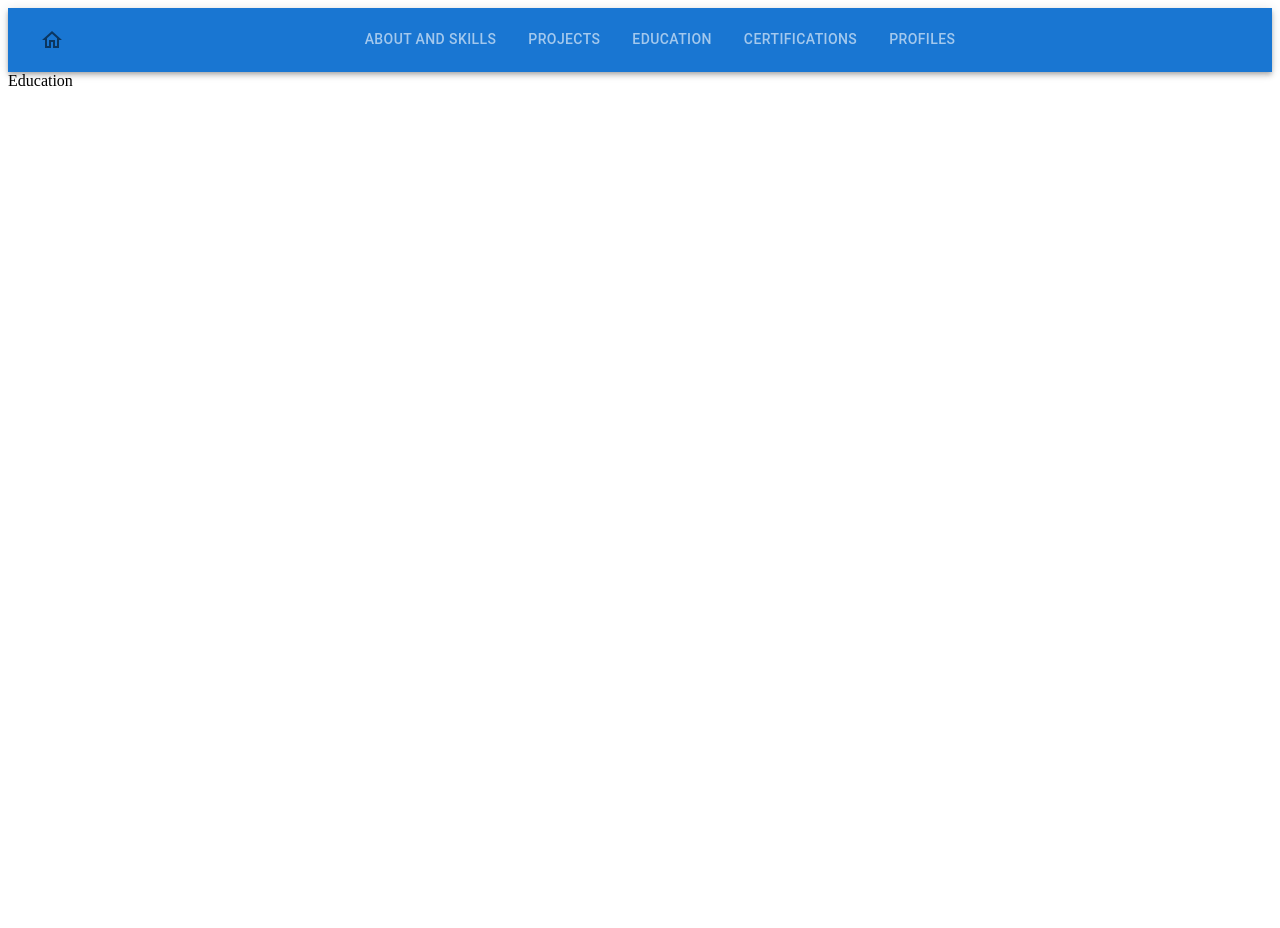
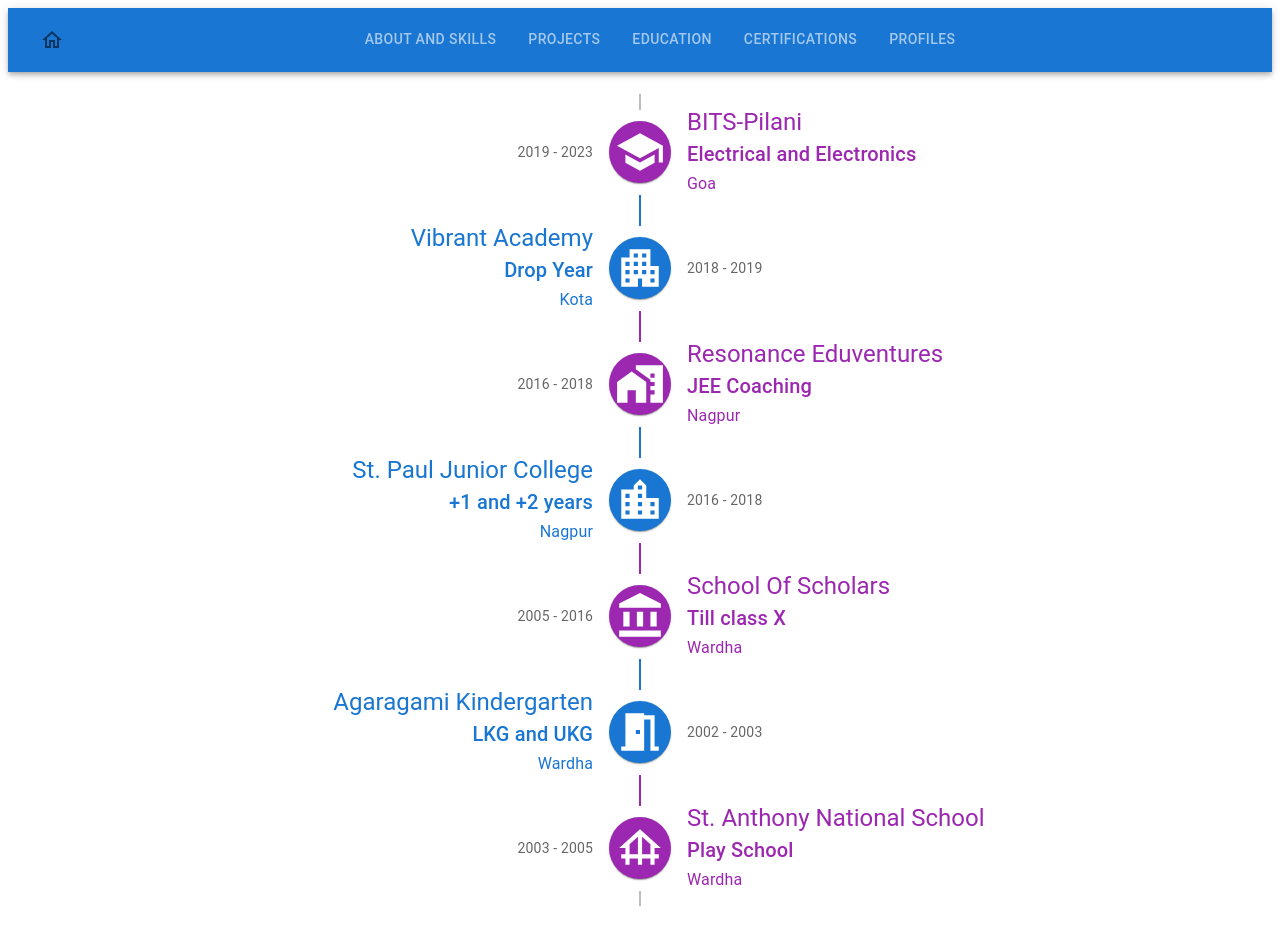
Before and after one commit to me-aditya/Portfolio-Website, a React (Create React App) app in the folder client/: page /education in a window 1280 px wide. Before the commit the page ends 800 px from the top, so only its background shows below. Built offline with nearby package versions, Linux system fonts and the light colour scheme.

Commit message:
added education page and education details data

```diff
--- a/client/package.json
+++ b/client/package.json
@@ -6,6 +6,7 @@
     "@emotion/react": "^11.10.0",
     "@emotion/styled": "^11.10.0",
     "@mui/icons-material": "^5.8.4",
+    "@mui/lab": "^5.0.0-alpha.95",
     "@mui/material": "^5.10.1",
     "@testing-library/jest-dom": "^5.16.5",
     "@testing-library/react": "^13.3.0",
--- /dev/null
+++ b/client/src/Data/EducationDetails.js
@@ -0,0 +1,48 @@
+export const ResonanceEduventures = {
+    name: 'Resonance Eduventures',
+    type : 'JEE Coaching',
+    year : '2016 - 2018',
+    location : 'Nagpur',
+}
+
+export const VibrantAcademy = {
+    name: 'Vibrant Academy',
+    type : 'Drop Year',
+    year : '2018 - 2019',
+    location : 'Kota',
+}
+
+export const SchoolOfScholars = {
+    name: 'School Of Scholars',
+    type : 'Till class X',
+    year : '2005 - 2016',
+    location : 'Wardha',
+}
+
+export const StPaulJuniorCollege = {
+    name: 'St. Paul Junior College',
+    type : '+1 and +2 years',
+    year : '2016 - 2018',
+    location : 'Nagpur',
+}
+
+export const StAnthonyNationalSchool = {
+    name: 'St. Anthony National School',
+    type : 'Play School',
+    year : '2003 - 2005',
+    location : 'Wardha',
+}
+
+export const AgaragamiKindergarten = {
+    name: 'Agaragami Kindergarten',
+    type : 'LKG and UKG',
+    year : '2002 - 2003',
+    location : 'Wardha',
+}
+
+export const BITSPilani = {
+    name: 'BITS-Pilani',
+    type : 'Electrical and Electronics',
+    year : '2019 - 2023',
+    location : 'Goa',
+}
--- a/client/src/Pages/Education.jsx
+++ b/client/src/Pages/Education.jsx
@@ -1,8 +1,203 @@
 import React from 'react' ;
+import Timeline from '@mui/lab/Timeline';
+import TimelineItem from '@mui/lab/TimelineItem';
+import TimelineSeparator from '@mui/lab/TimelineSeparator';
+import TimelineConnector from '@mui/lab/TimelineConnector';
+import TimelineContent from '@mui/lab/TimelineContent';
+import TimelineOppositeContent from '@mui/lab/TimelineOppositeContent';
+import TimelineDot from '@mui/lab/TimelineDot';
+import AccountBalanceIcon from '@mui/icons-material/AccountBalance';
+import Typography from '@mui/material/Typography';
+import SchoolIcon from '@mui/icons-material/School';
+import FoundationIcon from '@mui/icons-material/Foundation';
+import ApartmentIcon from '@mui/icons-material/Apartment';
+import LocationCityIcon from '@mui/icons-material/LocationCity';
+import HomeWorkIcon from '@mui/icons-material/HomeWork';
+import MeetingRoomIcon from '@mui/icons-material/MeetingRoom';
+
+import {
+  AgaragamiKindergarten,
+  BITSPilani,
+  ResonanceEduventures,
+  SchoolOfScholars,
+  StAnthonyNationalSchool,
+  StPaulJuniorCollege,
+  VibrantAcademy
+} from '../Data/EducationDetails' ;
 
 function Education() {
   return (
-    <div>Education</div>
+    <>
+      <Timeline position="alternate">
+        <TimelineItem>
+          <TimelineOppositeContent
+            sx={{ m: 'auto 0' }}
+            align="right"
+            variant="body2"
+            color="text.secondary"
+          >
+            {BITSPilani.year}
+          </TimelineOppositeContent>
+          <TimelineSeparator>
+            <TimelineConnector />
+            <TimelineDot color="secondary" sx={{ width: 50, height: 50 }}>
+                <SchoolIcon sx={{ width: 50, height: 50 }}/>
+            </TimelineDot>
+            <TimelineConnector sx={{ bgcolor: 'primary.main' }} />
+          </TimelineSeparator>
+          <TimelineContent sx={{ py: '12px', px: 2 }}>
+            <Typography variant="h5" component="span" color="secondary">
+              { BITSPilani.name }
+            </Typography>
+            <Typography variant="h6" color="secondary"> {BITSPilani.type} </Typography>
+            <Typography variant="subtitle1" color="secondary"> {BITSPilani.location} </Typography>
+          </TimelineContent>
+        </TimelineItem>
+        <TimelineItem>
+          <TimelineOppositeContent
+            sx={{ m: 'auto 0' }}
+            align="right"
+            variant="body2"
+            color="text.secondary"
+          >
+            {VibrantAcademy.year}
+          </TimelineOppositeContent>
+          <TimelineSeparator>
+            <TimelineConnector sx={{ bgcolor: 'primary.main' }} />
+            <TimelineDot color="primary" sx={{ width: 50, height: 50 }}>
+                <ApartmentIcon sx={{ width: 50, height: 50 }}/>
+            </TimelineDot>
+            <TimelineConnector sx={{ bgcolor: 'secondary.main' }} />
+          </TimelineSeparator>
+          <TimelineContent sx={{ py: '12px', px: 2 }}>
+            <Typography variant="h5" component="span" color="primary">
+              { VibrantAcademy.name}
+            </Typography>
+            <Typography variant="h6" color="primary">{VibrantAcademy.type}</Typography>
+            <Typography variant="subtitle1" color="primary"> {VibrantAcademy.location} </Typography>
+          </TimelineContent>
+        </TimelineItem>
+        <TimelineItem>
+        <TimelineOppositeContent
+          sx={{ m: 'auto 0' }}
+          align="right"
+          variant="body2"
+          color="text.secondary"
+        >
+          {ResonanceEduventures.year}
+        </TimelineOppositeContent>
+        <TimelineSeparator>
+          <TimelineConnector sx={{ bgcolor: 'secondary.main' }} />
+          <TimelineDot color="secondary" sx={{ width: 50, height: 50 }}>
+                <HomeWorkIcon sx={{ width: 50, height: 50 }}/>
+          </TimelineDot>
+          <TimelineConnector sx={{ bgcolor: 'primary.main' }} />
+        </TimelineSeparator>
+        <TimelineContent sx={{ py: '12px', px: 2 }} >
+          <Typography variant="h5" component="span" color="secondary">
+            {ResonanceEduventures.name}
+          </Typography>
+          <Typography variant="h6" color="secondary">{ResonanceEduventures.type}</Typography>
+          <Typography variant="subtitle1" color="secondary"> {ResonanceEduventures.location} </Typography>
+        </TimelineContent>
+      </TimelineItem>
+        <TimelineItem>
+          <TimelineOppositeContent
+            sx={{ m: 'auto 0' }}
+            align="right"
+            variant="body2"
+            color="text.secondary"
+          >
+            {StPaulJuniorCollege.year}
+          </TimelineOppositeContent>
+          <TimelineSeparator>
+            <TimelineConnector sx={{ bgcolor: 'primary.main' }} />
+            <TimelineDot color="primary" sx={{ width: 50, height: 50 }}>
+                <LocationCityIcon sx={{ width: 50, height: 50 }}/>
+            </TimelineDot>
+            <TimelineConnector sx={{ bgcolor: 'secondary.main' }} />
+          </TimelineSeparator>
+          <TimelineContent sx={{ py: '12px', px: 2 }}>
+            <Typography variant="h5" component="span" color = 'primary'>
+              {StPaulJuniorCollege.name}
+            </Typography>
+            <Typography variant="h6" color = 'primary'>{StPaulJuniorCollege.type}</Typography>
+            <Typography variant="subtitle1" color = 'primary'> {StPaulJuniorCollege.location} </Typography>
+          </TimelineContent>
+        </TimelineItem>
+        <TimelineItem>
+          <TimelineOppositeContent
+            sx={{ m: 'auto 0' }}
+            variant="body2"
+            color="text.secondary"
+          >
+            {SchoolOfScholars.year}
+          </TimelineOppositeContent>
+          <TimelineSeparator>
+            <TimelineConnector sx={{ bgcolor: 'secondary.main' }} />
+            <TimelineDot color = "secondary" sx={{ width: 50, height: 50 }} >
+                <AccountBalanceIcon sx={{ width: 50, height: 50 }}/>
+            </TimelineDot>
+            <TimelineConnector sx={{ bgcolor: 'primary.main' }} />
+          </TimelineSeparator>
+          <TimelineContent sx={{ py: '12px', px: 2 }}>
+            <Typography variant="h5" component="span" color = 'secondary'>
+              {SchoolOfScholars.name}
+            </Typography>
+            <Typography variant="h6" color = 'secondary'> {SchoolOfScholars.type}</Typography>
+            <Typography variant="subtitle1" color = 'secondary'> {SchoolOfScholars.location} </Typography>
+          </TimelineContent>
+        </TimelineItem>
+        <TimelineItem>
+        <TimelineOppositeContent
+            sx={{ m: 'auto 0' }}
+            align="right"
+            variant="body2"
+            color="text.secondary"
+          >
+            {AgaragamiKindergarten.year}
+          </TimelineOppositeContent>
+          <TimelineSeparator>
+            <TimelineConnector sx={{ bgcolor: 'primary.main' }} />
+            <TimelineDot color="primary" sx={{ width: 50, height: 50 }}>
+                <MeetingRoomIcon sx={{ width: 50, height: 50 }}/>
+            </TimelineDot>
+            <TimelineConnector sx={{ bgcolor: 'secondary.main' }} />
+          </TimelineSeparator>
+          <TimelineContent sx={{ py: '12px', px: 2 }}>
+            <Typography variant="h5" component="span" color = 'primary.main'>
+              {AgaragamiKindergarten.name}
+            </Typography>
+            <Typography variant="h6" color = 'primary.main'>{AgaragamiKindergarten.type}</Typography>
+            <Typography variant="subtitle1" color = 'primary.main'> {AgaragamiKindergarten.location} </Typography>
+          </TimelineContent>
+        </TimelineItem>
+        <TimelineItem>
+          <TimelineOppositeContent
+              sx={{ m: 'auto 0' }}
+              align="right"
+              variant="body2"
+              color="text.secondary"
+          >
+            {StAnthonyNationalSchool.year}
+          </TimelineOppositeContent>
+          <TimelineSeparator>
+            <TimelineConnector sx={{ bgcolor: 'secondary.main' }} />
+              <TimelineDot color="secondary" sx={{ width: 50, height: 50 }}>
+                  <FoundationIcon sx={{ width: 50, height: 50 }}/>
+              </TimelineDot>
+            <TimelineConnector />
+          </TimelineSeparator>
+          <TimelineContent sx={{ py: '12px', px: 2 }} color = 'secondary.main'>
+            <Typography variant="h5" component="span">
+              {StAnthonyNationalSchool.name}
+            </Typography>
+            <Typography variant="h6" color = 'secondary.main'>{StAnthonyNationalSchool.type}</Typography>
+            <Typography variant="subtitle1"> {StAnthonyNationalSchool.location} </Typography>
+          </TimelineContent>
+        </TimelineItem>
+      </Timeline>
+    </>
   )
 }
 
```
Also changed, not shown: 1 other file (tests, documents, lock files or other folders).
